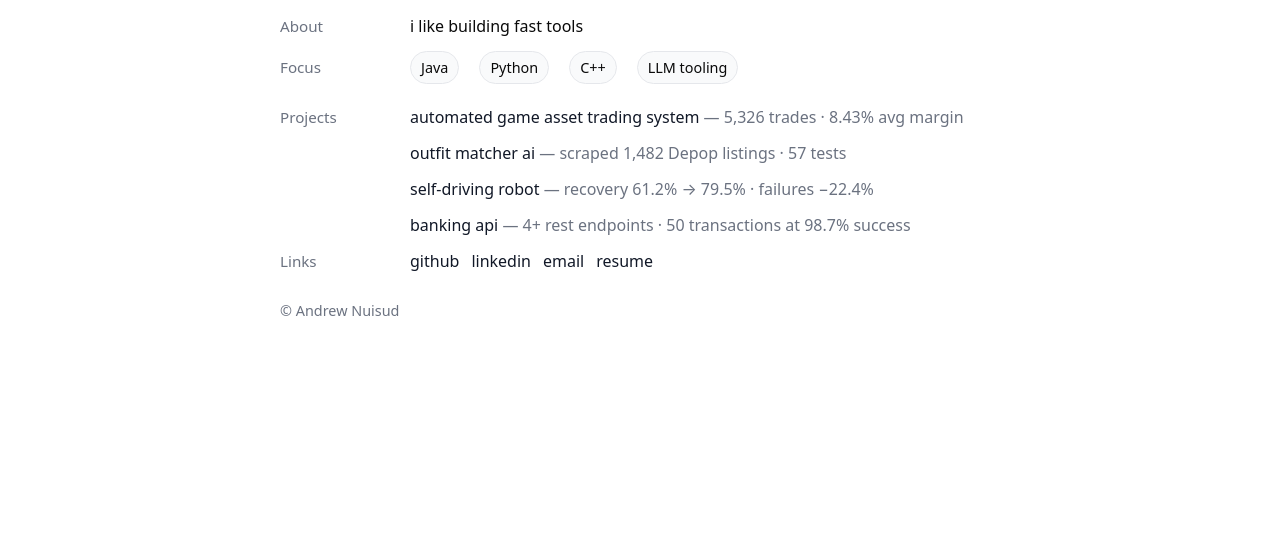
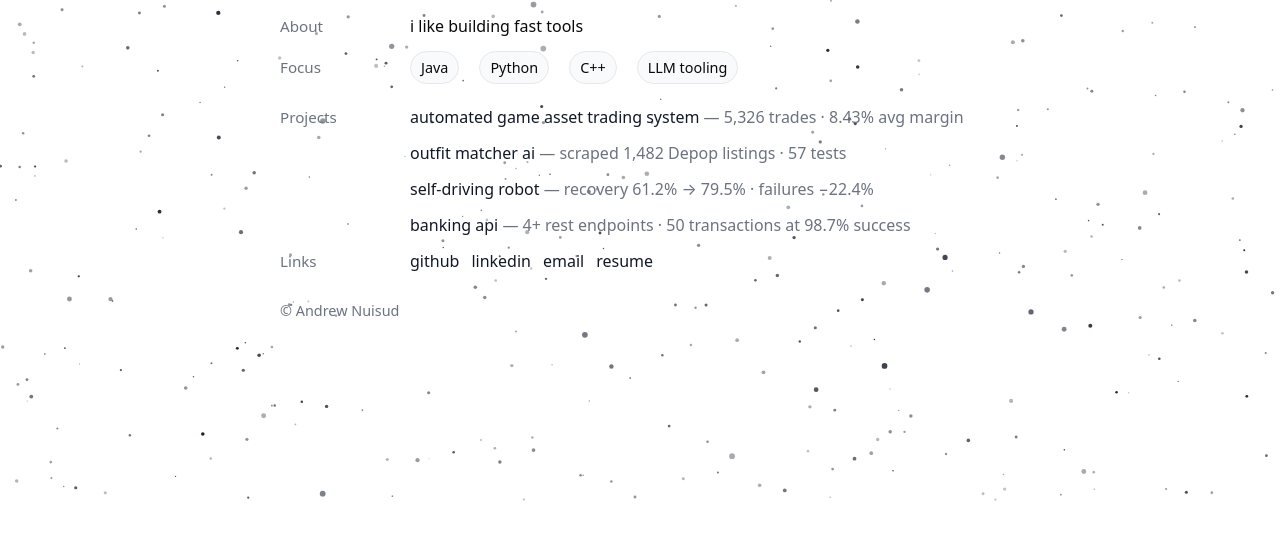
Before and after one commit to andynuisud/-, a plain HTML site: page index.html in a window 1280 px wide. Shown: the part 295-848 px from the top of the page. Drawn offline with Linux system fonts and the light colour scheme.

Commit message:
Update index.html

```diff
--- a/index.html
+++ b/index.html
@@ -147,3 +147,129 @@
       </footer>
     </main>
   </div>
+
+  <script>
+  // -------- Starfield (idle float + gentle mouse repel) --------
+  (function initStarfield() {
+    const canvas = document.getElementById('starfield');
+    if (!canvas) return;
+    const ctx = canvas.getContext('2d', { alpha: true });
+
+    let W, H;
+    const dpr = Math.max(1, Math.min(2, window.devicePixelRatio || 1));
+    function resize() {
+      W = window.innerWidth; H = window.innerHeight;
+      canvas.style.width = W + 'px';
+      canvas.style.height = H + 'px';
+      canvas.width = Math.floor(W * dpr);
+      canvas.height = Math.floor(H * dpr);
+      ctx.setTransform(dpr, 0, 0, dpr, 0, 0);
+    }
+    window.addEventListener('resize', resize, { passive: true });
+    resize();
+
+    // Light/Dark star color
+    const media = window.matchMedia('(prefers-color-scheme: dark)');
+    let STAR_RGB = media.matches ? [255, 255, 255] : [17, 24, 39];
+    (media.addEventListener || media.addListener).call(media, 'change' in media ? 'change' : 'addListener', (e) => {
+      STAR_RGB = e.matches ? [255, 255, 255] : [17, 24, 39];
+    });
+
+    // Config (tweak these)
+    const STAR_COUNT = 500;
+    const INTERACT_R = 120;      // mouse influence radius (px)
+    const REPEL = 0.25;          // mouse repel strength (lower = softer)
+    const MAX_SPEED = 100;       // clamp star speed
+    const DAMP = 0.992;          // velocity damping for floaty feel
+
+    // Flow field (smooth idle motion)
+    const FLOW_SCALE = 30;      // bigger = wider, slower curves
+    const FLOW_SPEED = 0.5;     // how fast the field animates
+    const FLOW_AMP = 0.1;       // how strongly stars follow the field
+
+    // Helpers
+    const rand = (a, b) => a + Math.random() * (b - a);
+
+    // Stars with depth/parallax
+    const stars = Array.from({ length: STAR_COUNT }, () => {
+      const z = rand(0.6, 1.6); // depth: near 1 = mid, <1 = farther/slower, >1 = closer/faster
+      return {
+        x: rand(0, W),
+        y: rand(0, H),
+        vx: rand(-0.1, 0.1),
+        vy: rand(-0.1, 0.1),
+        z,
+        r: (Math.random() < 0.85 ? rand(0.6, 1.8) : rand(1.8, 2.6)) * (0.7 + 0.3 * z),
+        a: rand(0.55, 0.95) * (0.7 + 0.3 * (2 - Math.min(z, 2))), // slight alpha change w/ depth
+        t: rand(0, Math.PI * 2),
+        tw: rand(0.35, 0.9),    // twinkle speed
+      };
+    });
+
+    // Mouse
+    const mouse = { x: null, y: null };
+    window.addEventListener('mousemove', (e) => { mouse.x = e.clientX; mouse.y = e.clientY; }, { passive: true });
+    window.addEventListener('mouseleave', () => { mouse.x = mouse.y = null; }, { passive: true });
+
+    // Time-based animation
+    let last = performance.now();
+    let time = 0;
+
+    function loop(now) {
+      const dt = Math.min(2, (now - last) / 16.666); // normalize to ~60fps, cap big jumps
+      last = now;
+      time += dt;
+
+      ctx.clearRect(0, 0, W, H);
+
+      for (const s of stars) {
+        // Smooth flow field: curl-ish motion using sin/cos of position + time
+        const fx = Math.sin((s.y + time * (FLOW_SPEED * 100)) / FLOW_SCALE);
+        const fy = Math.cos((s.x - time * (FLOW_SPEED * 100)) / FLOW_SCALE);
+        // Depth scales how much each star is influenced
+        s.vx += fx * FLOW_AMP * 0.5 * s.z * dt;
+        s.vy += fy * FLOW_AMP * 0.5 * s.z * dt;
+
+        // Gentle mouse repulsion
+        if (mouse.x != null) {
+          const dx = s.x - mouse.x;
+          const dy = s.y - mouse.y;
+          const d2 = dx * dx + dy * dy;
+          const r2 = INTERACT_R * INTERACT_R;
+          if (d2 < r2 && d2 > 1e-4) {
+            const d = Math.sqrt(d2);
+            const force = (1 - d / INTERACT_R) * (REPEL * s.z); // closer stars move more
+            s.vx += (dx / d) * force * dt;
+            s.vy += (dy / d) * force * dt;
+          }
+        }
+
+        // Damping + clamp + integrate
+        s.vx = Math.max(-MAX_SPEED, Math.min(MAX_SPEED, s.vx * DAMP));
+        s.vy = Math.max(-MAX_SPEED, Math.min(MAX_SPEED, s.vy * DAMP));
+
+        s.x += s.vx * dt;
+        s.y += s.vy * dt;
+
+        // Wrap edges with a small margin
+        if (s.x < -6) s.x = W + 6;
+        if (s.x > W + 6) s.x = -6;
+        if (s.y < -6) s.y = H + 6;
+        if (s.y > H + 6) s.y = -6;
+
+        // Twinkle
+        s.t += s.tw * 0.02 * dt;
+        const alpha = Math.max(0.25, Math.min(1, s.a * (0.72 + 0.28 * Math.sin(s.t))));
+
+        // Draw
+        ctx.beginPath();
+        ctx.arc(s.x, s.y, s.r, 0, Math.PI * 2);
+        ctx.fillStyle = `rgba(${STAR_RGB[0]}, ${STAR_RGB[1]}, ${STAR_RGB[2]}, ${alpha})`;
+        ctx.fill();
+      }
+
+      requestAnimationFrame(loop);
+    }
+    requestAnimationFrame(loop);
+  })();
+</script>
```
